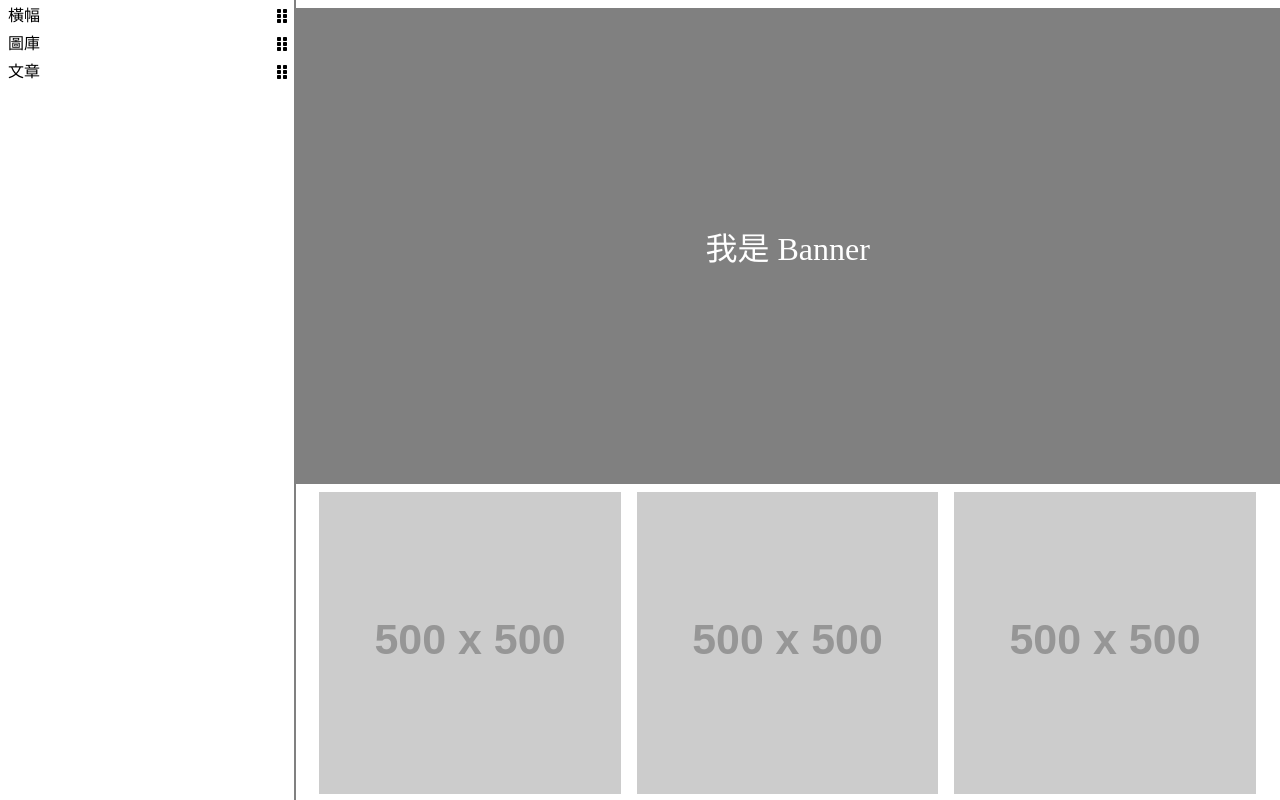
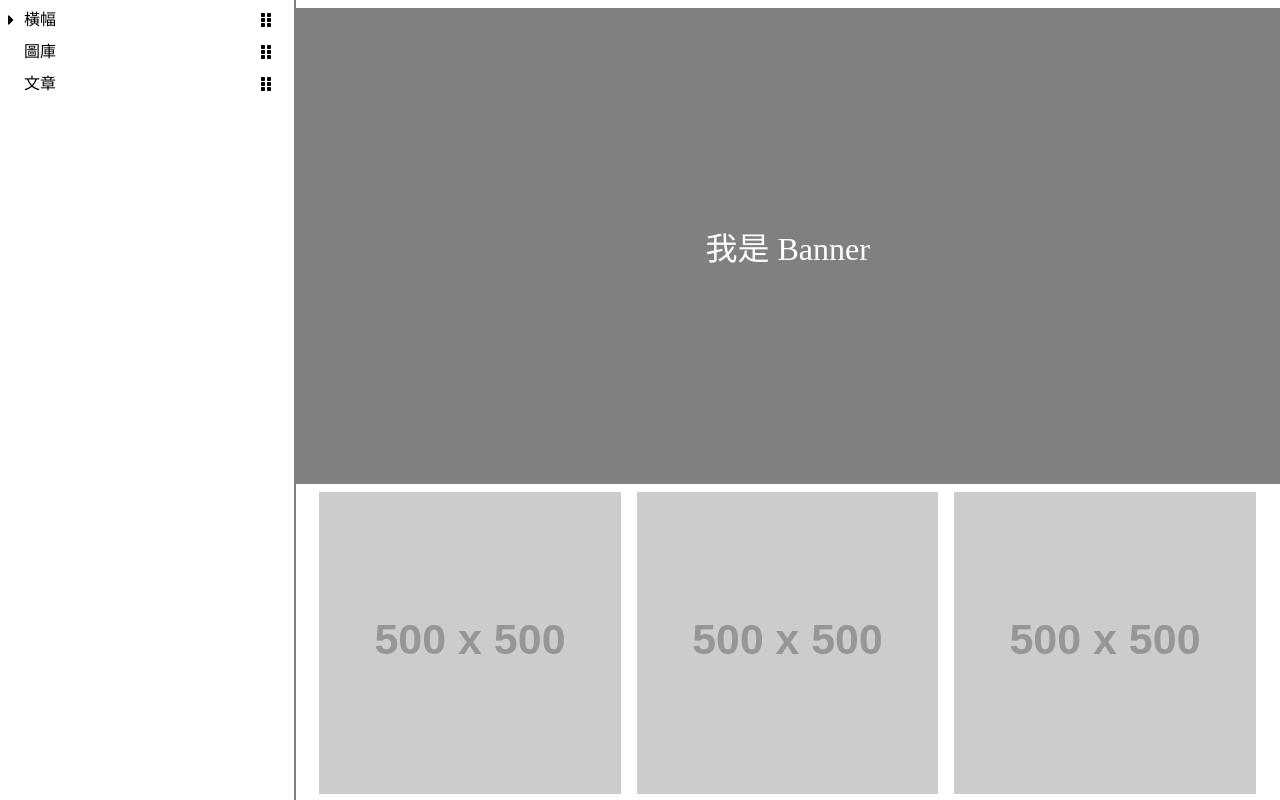
Before and after one commit to ro1963855/draggable, a Vue app: page / in a window 1280 px wide. Built offline with nearby package versions, Linux system fonts and the light colour scheme.

Commit message:
add expand component

```diff
--- /dev/null
+++ b/src/components/Expandable.vue
@@ -0,0 +1,53 @@
+<template lang="pug">
+.HU__expandable
+  .HU__expandable__title
+    FontAwesomeIcon.HU__expandable__title__icon(
+      v-if="isLocalExpand"
+      :icon="['fas', 'caret-down']"
+      @click="handleExpandToggle"
+    )
+    FontAwesomeIcon.HU__expandable__title__icon(
+      v-else
+      :icon="['fas', 'caret-right']"
+      @click="handleExpandToggle"
+    )
+    slot(name="title")
+  .HU__expandable__submenu(v-if="isLocalExpand")
+    slot(name="submenu")
+</template>
+
+<script>
+import { ref } from "vue";
+
+export default {
+  name: "Expandable",
+  setup() {
+    const isLocalExpand = ref(false)
+
+    function handleExpandToggle() {
+      isLocalExpand.value = !isLocalExpand.value
+    }
+
+    return {
+      isLocalExpand,
+      handleExpandToggle,
+    }
+  },
+};
+</script>
+
+<style lang="scss">
+.HU__expandable {
+  &__title {
+    position: relative;
+
+    &__icon {
+      cursor: pointer;
+      position: absolute;
+      left: -16px;
+      top: 50%;
+      transform: translateY(-50%);
+    }
+  }
+}
+</style>
--- a/src/components/ShopOutline.vue
+++ b/src/components/ShopOutline.vue
@@ -46,7 +46,7 @@ export default {
 
     &__item {
       line-height: 1.5;
-      margin: 4px 8px;
+      margin: 8px 24px;
 
       &--ghost {
         opacity: 0.5;
--- a/src/components/outline_elements/ShopOutlineBanner.vue
+++ b/src/components/outline_elements/ShopOutlineBanner.vue
@@ -1,16 +1,21 @@
 <template lang="pug">
 .HU__shopOutlineBanner
-  Draggable {{ name }}
+  Expandable
+    template(v-slot:title)
+      Draggable {{ name }}
+    template(v-slot:submenu) 123
 </template>
 
 <script>
 import { ref } from "vue";
 import Draggable from "../Draggable.vue";
+import Expandable from "../Expandable.vue";
 
 export default {
   name: "ShopOutlineBanner",
   components: {
     Draggable,
+    Expandable,
   },
   props: {
     element: {
@@ -30,7 +35,5 @@ export default {
 
 <style lang="scss">
 .HU__shopOutlineBanner {
-  display: flex;
-  justify-content: space-between;
 }
 </style>
--- a/src/main.js
+++ b/src/main.js
@@ -1,10 +1,10 @@
 import { createApp } from 'vue'
 import { library } from "@fortawesome/fontawesome-svg-core"
-import { faGripVertical } from "@fortawesome/free-solid-svg-icons"
+import { faGripVertical, faCaretDown, faCaretRight } from "@fortawesome/free-solid-svg-icons"
 import { FontAwesomeIcon } from "@fortawesome/vue-fontawesome"
 import App from './App.vue'
 
-library.add(faGripVertical);
+library.add(faGripVertical, faCaretDown, faCaretRight);
 
 createApp(App)
   .component("FontAwesomeIcon", FontAwesomeIcon)
```
